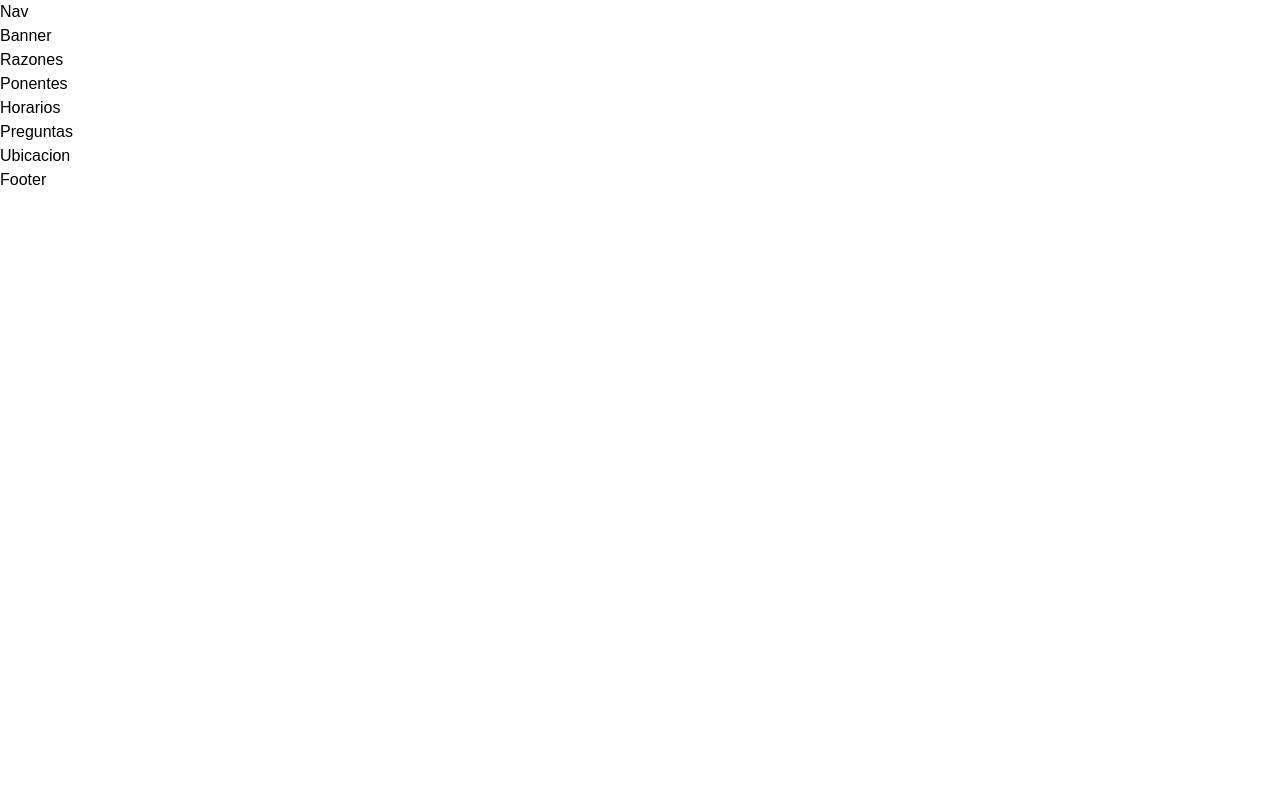
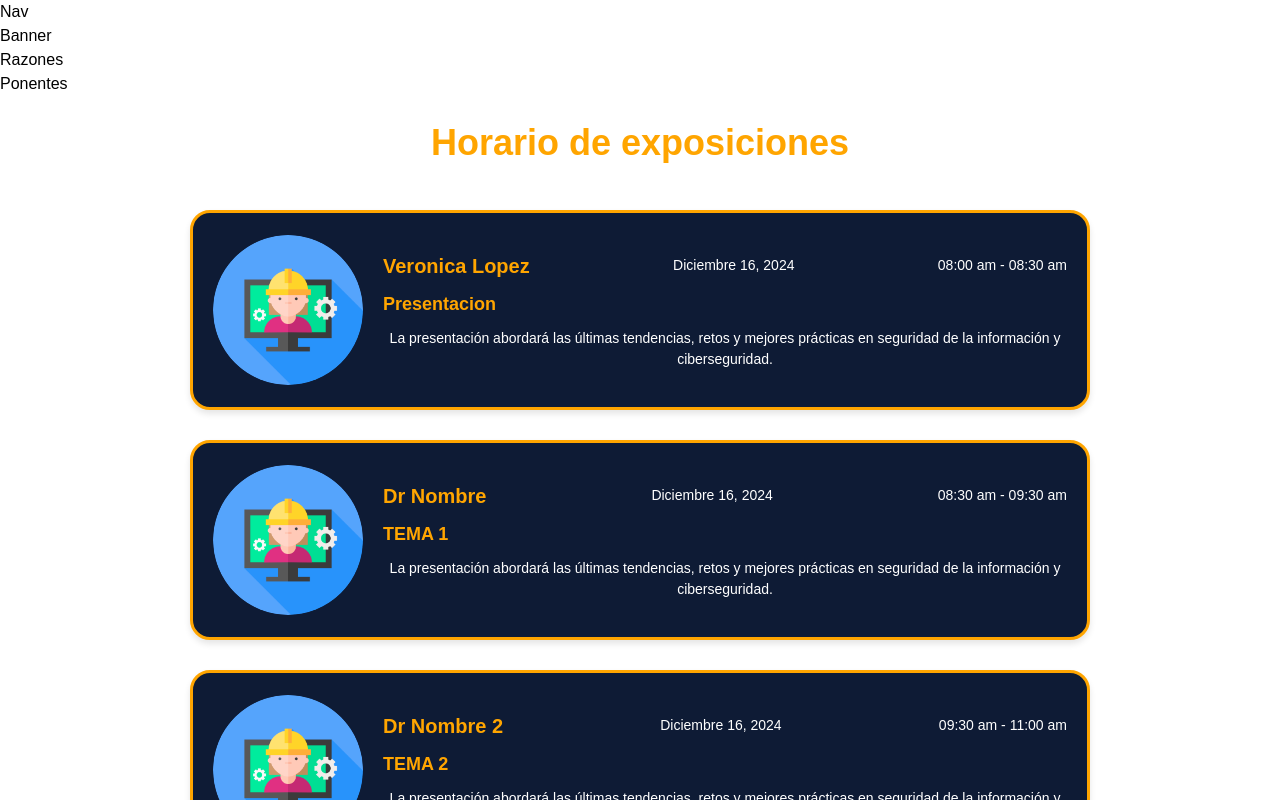
Before and after one commit to Parms221/full-day-gobierno, a Next.js app: page / in a window 1280 px wide. Shown: the top 800 px of the page. Built offline with nearby package versions, Linux system fonts and the light colour scheme.

Commit message:
Horarios

```diff
--- a/src/sections/horarios.tsx
+++ b/src/sections/horarios.tsx
@@ -1,5 +1,149 @@
 export default function Horarios() {
     return (
-        <p>Horarios</p>
-    )
+        <div style={{ padding: '20px', textAlign: 'center', fontFamily: 'Arial, sans-serif' }}>
+            <h1 style={styles.title}>Horario de exposiciones</h1>
+            <div style={styles.cardContainer}>
+                {expositions.map((expo, index) => (
+                    <div key={index} style={styles.card}>
+                        <div style={styles.leftSection}>
+                            <img
+                                src="/images/6034988.png"
+                                alt="profile"
+                                style={styles.icon}
+                            />
+                        </div>
+                        <div style={styles.rightSection}>
+                            <div style={styles.infoRow}>
+                                <h3 style={styles.name}>{expo.name}</h3>
+                                <p style={styles.date}>{expo.date}</p>
+                                <p style={styles.time}>{expo.time}</p>
+                            </div>
+                            <div style={styles.infoRow}>
+                                <h4 style={styles.topic}>{expo.topic}</h4>
+                                <p style={styles.description}>{expo.description}</p>
+                            </div>
+                        </div>
+                    </div>
+                ))}
+            </div>
+        </div>
+    );
 }
+
+const expositions = [
+    {
+        name: 'Veronica Lopez',
+        date: 'Diciembre 16, 2024',
+        time: '08:00 am - 08:30 am',
+        topic: 'Presentacion',
+        description: 'La presentación abordará las últimas tendencias, retos y mejores prácticas en seguridad de la información y ciberseguridad.'
+    },
+    {
+        name: 'Dr Nombre',
+        date: 'Diciembre 16, 2024',
+        time: '08:30 am - 09:30 am',
+        topic: 'TEMA 1',
+        description: 'La presentación abordará las últimas tendencias, retos y mejores prácticas en seguridad de la información y ciberseguridad.'
+    },
+    {
+        name: 'Dr Nombre 2',
+        date: 'Diciembre 16, 2024',
+        time: '09:30 am - 11:00 am',
+        topic: 'TEMA 2',
+        description: 'La presentación abordará las últimas tendencias, retos y mejores prácticas en seguridad de la información y ciberseguridad.'
+    }
+]
+
+const styles = {
+    title: {
+        color: '#FFA500',
+        fontSize: '36px',
+        fontWeight: 'bold',
+        marginBottom: '40px'
+    },
+    cardContainer: {
+        display: 'flex',
+        flexDirection: 'column' as 'column',
+        gap: '30px',
+        justifyContent: 'center',
+        alignItems: 'center'
+    },
+    card: {
+        display: 'flex',
+        backgroundColor: '#0E1B35',
+        color: 'white',
+        padding: '20px',
+        borderRadius: '20px',
+        maxWidth: '900px',
+        boxShadow: '0px 4px 6px rgba(0, 0, 0, 0.1)',
+        border: '3px solid #FFA500',
+        minHeight: '200px',
+        justifyContent: 'space-between',
+        alignItems: 'center',
+        flexDirection: 'row' as 'row',
+        gap: '20px',
+    },
+    leftSection: {
+        flexShrink: 0,
+    },
+    rightSection: {
+        display: 'flex',
+        flexDirection: 'column' as 'column',
+        justifyContent: 'space-between',
+        flexGrow: 1,
+        gap: '10px'
+    },
+    infoRow: {
+        display: 'flex',
+        gap: '10px',
+        alignItems: 'center',
+        justifyContent: 'space-between',
+        flexWrap: 'wrap' as 'wrap'
+    },
+    icon: {
+        width: '150px',
+        height: '150px',
+        borderRadius: '50%',
+    },
+    name: {
+        fontSize: '20px',
+        fontWeight: 'bold',
+        color: '#FFA500',
+    },
+    date: {
+        fontSize: '14px',
+        color: '#FFFFFF',
+    },
+    time: {
+        fontSize: '14px',
+        color: '#FFFFFF',
+    },
+    topic: {
+        fontSize: '18px',
+        fontWeight: 'bold',
+        color: '#FFA500',
+    },
+    description: {
+        fontSize: '14px',
+        color: '#FFFFFF',
+    },
+    '@media (max-width: 768px)': {
+        card: {
+            flexDirection: 'column' as 'column',
+            alignItems: 'center',
+        },
+        rightSection: {
+            alignItems: 'center',
+            gap: '5px',
+        },
+        infoRow: {
+            flexDirection: 'column' as 'column',
+            alignItems: 'center',
+            gap: '5px',
+        },
+        icon: {
+            width: '120px',
+            height: '120px',
+        }
+    }
+};
```
Also changed, not shown: public/images/6034988.png (added).
